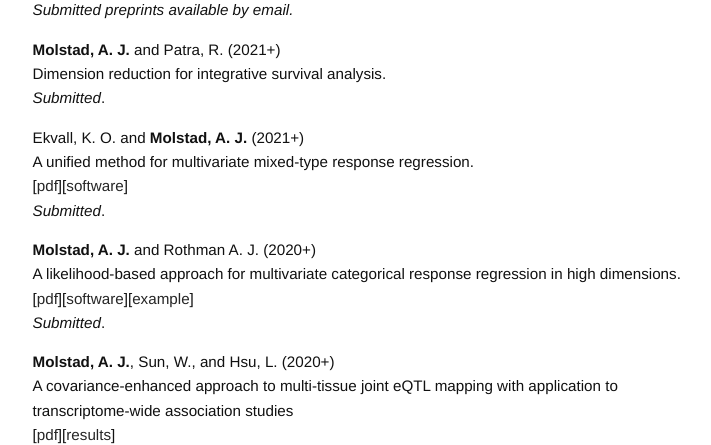
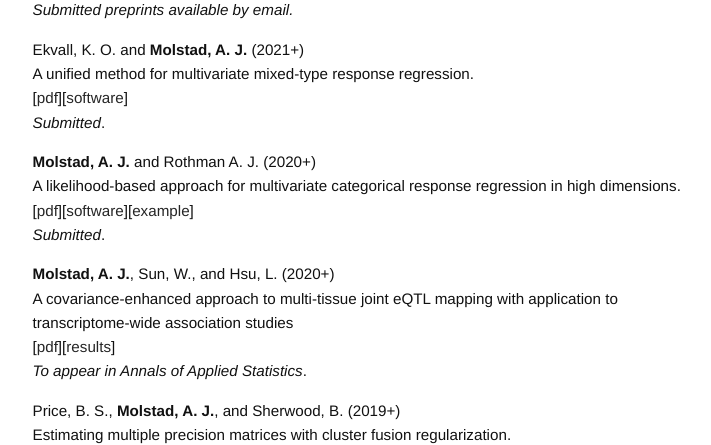
Before and after one commit to ajmolstad/ajmolstad.github.io, a Jekyll site: the page built from research.md, in a window 1280 px wide and 900 px high, cut to the strip 455-900 px from the top of the window. Shown: the whole strip, without its empty margins (275-986 px from the left). Built offline with Jekyll 4.4.1, drawn with Linux system fonts in a browser that asks for light colours.

Commit message:
Update research.md

```diff
--- a/research.md
+++ b/research.md
@@ -12,9 +12,9 @@
 A scalable algorithm for rank-based accelerated failure time models in high dimensions.<br>
 *Submitted*. <br> -->
 
-**Molstad, A. J.** and Patra, R. (2021+)<br>
+<!-- **Molstad, A. J.** and Patra, R. (2021+)<br>
 Dimension reduction for integrative survival analysis. <br>
-*Submitted*. <br>
+*Submitted*. <br> -->
 
 Ekvall, K. O. and **Molstad, A. J.** (2021+)<br>
 A unified method for multivariate mixed-type response regression. <br>
```
